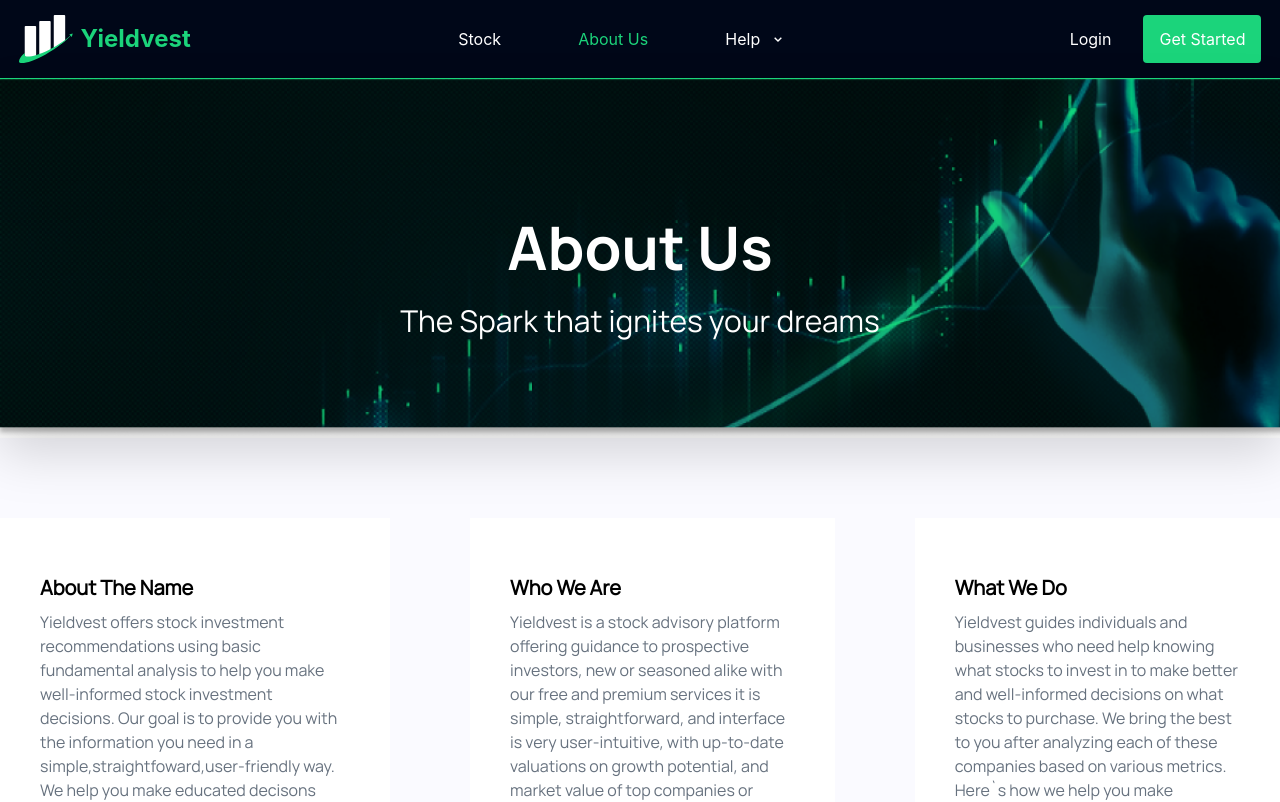
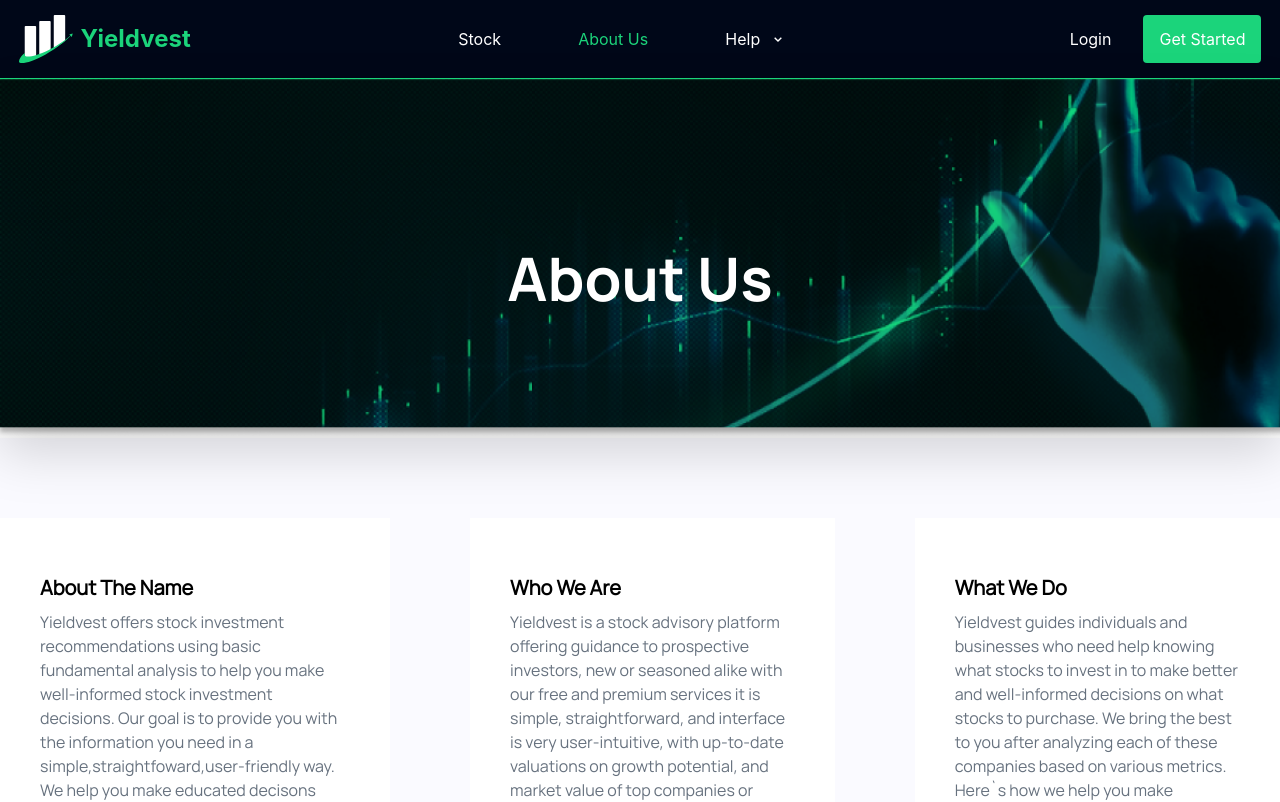
Before and after one commit to workshopapps/investment.web, a React (Create React App) app in the folder frontend/: page /about in a window 1280 px wide. Shown: the top 802 px of the page. Built offline with nearby package versions, Linux system fonts and the light colour scheme; no server answers.

Commit message:
remove spark

```diff
--- a/frontend/src/components/about/HeroSection.jsx
+++ b/frontend/src/components/about/HeroSection.jsx
@@ -8,7 +8,6 @@ const HeroSection = () => {
             className='flex font-HauoraBold bg-[url("/src/assets/about/hero-image.png")] bg-no-repeat bg-cover pl-4 md:pl-0 justify-center text-center items-center h-[200px] md:h-[360px] drop-shadow-2xl :shadow-gray-500'>
             <div className="flex flex-col mt-2 md:mt-10 text-white gap-[6px]">
                 <h1 className="text-4xl lg:text-6xl font-bold">About Us</h1>
-                <p className="text-lg md:text-3xl mt-5 font-Hauora">The Spark that ignites your dreams</p>
             </div>
         </div>
     );
```
